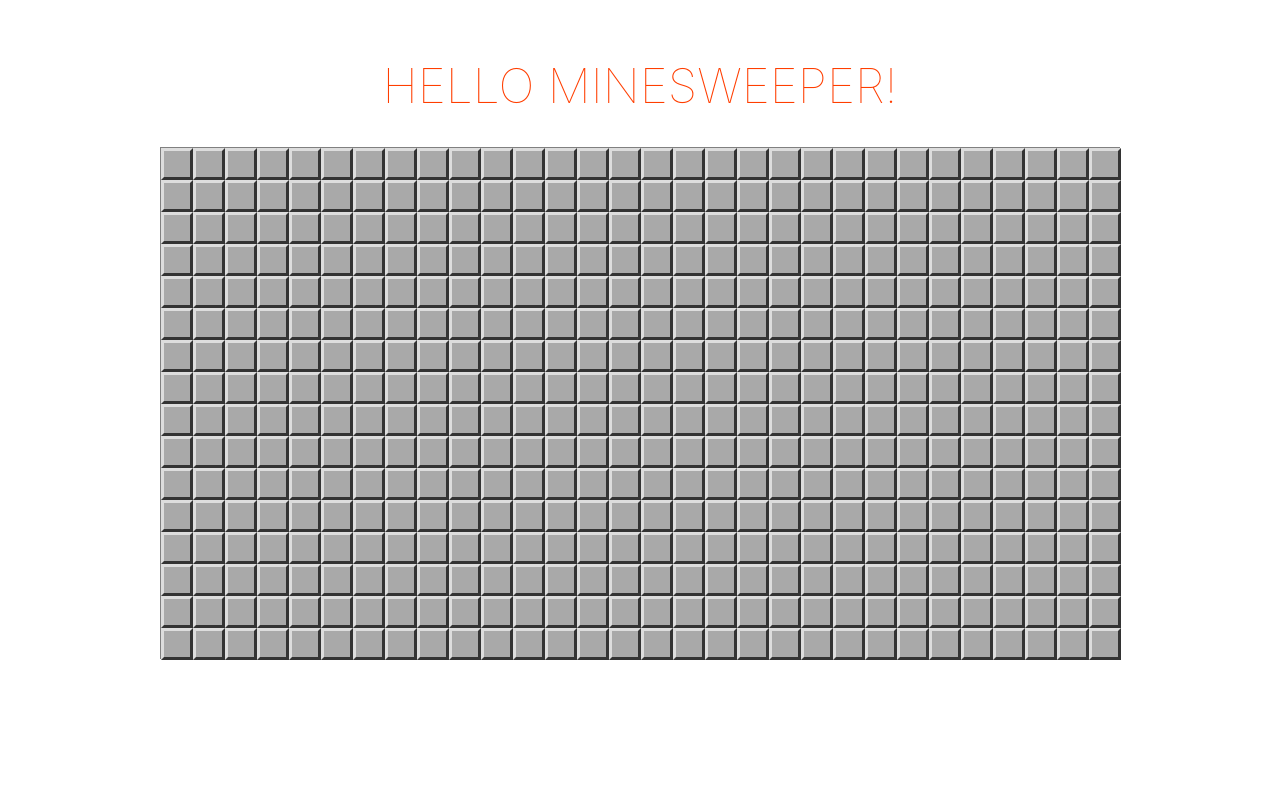
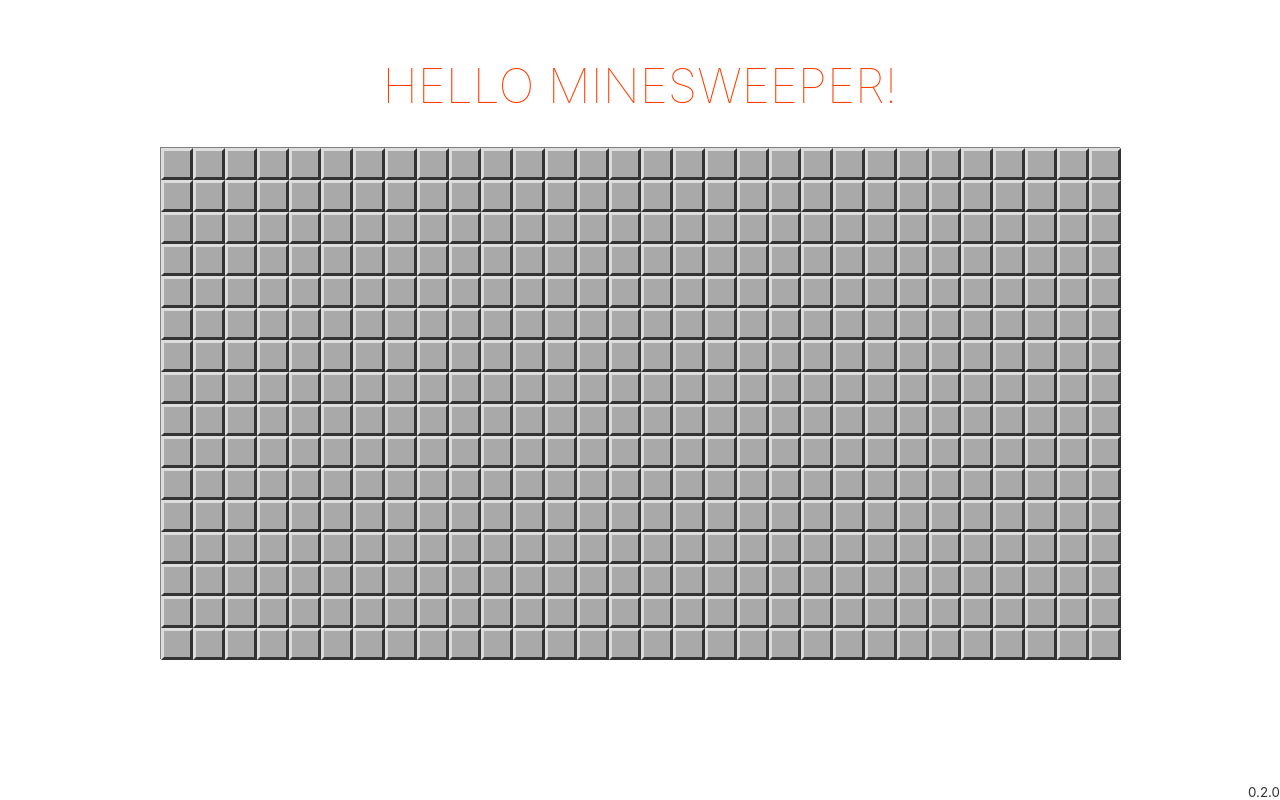
Before and after one commit to kharenzze/svelte-minesweeper, a Svelte app: page / in a window 1280 px wide. Built offline with nearby package versions, Linux system fonts and the light colour scheme.

Commit message:
Plugin JSON

```diff
--- a/rollup.config.js
+++ b/rollup.config.js
@@ -1,33 +1,34 @@
-import svelte from 'rollup-plugin-svelte';
-import commonjs from '@rollup/plugin-commonjs';
-import resolve from '@rollup/plugin-node-resolve';
-import livereload from 'rollup-plugin-livereload';
-import { terser } from 'rollup-plugin-terser';
-import sveltePreprocess from 'svelte-preprocess';
-import typescript from '@rollup/plugin-typescript';
-import css from 'rollup-plugin-css-only';
+import svelte from 'rollup-plugin-svelte'
+import commonjs from '@rollup/plugin-commonjs'
+import resolve from '@rollup/plugin-node-resolve'
+import livereload from 'rollup-plugin-livereload'
+import { terser } from 'rollup-plugin-terser'
+import sveltePreprocess from 'svelte-preprocess'
+import typescript from '@rollup/plugin-typescript'
+import jsonPlugin from '@rollup/plugin-json'
+import css from 'rollup-plugin-css-only'
 
-const production = !process.env.ROLLUP_WATCH;
+const production = !process.env.ROLLUP_WATCH
 
 function serve() {
-	let server;
+  let server
 
   function toExit() {
-		if (server) server.kill(0);
+    if (server) server.kill(0)
   }
 
   return {
     writeBundle() {
-			if (server) return;
+      if (server) return
       server = require('child_process').spawn('npm', ['run', 'start', '--', '--dev'], {
         stdio: ['ignore', 'inherit', 'inherit'],
-				shell: true
-			});
+        shell: true,
+      })
 
-			process.on('SIGTERM', toExit);
-			process.on('exit', toExit);
+      process.on('SIGTERM', toExit)
+      process.on('exit', toExit)
+    },
   }
-	};
 }
 
 export default {
@@ -36,15 +37,16 @@ export default {
     sourcemap: true,
     format: 'iife',
     name: 'app',
-		file: 'public/build/bundle.js'
+    file: 'public/build/bundle.js',
   },
   plugins: [
+    jsonPlugin(),
     svelte({
       preprocess: sveltePreprocess({ sourceMap: !production }),
       compilerOptions: {
         // enable run-time checks when not in production
-				dev: !production
-			}
+        dev: !production,
+      },
     }),
     // we'll extract any component CSS out into
     // a separate file - better for performance
@@ -57,12 +59,12 @@ export default {
     // https://github.com/rollup/plugins/tree/master/packages/commonjs
     resolve({
       browser: true,
-			dedupe: ['svelte']
+      dedupe: ['svelte'],
     }),
     commonjs(),
     typescript({
       sourceMap: !production,
-			inlineSources: !production
+      inlineSources: !production,
     }),
 
     // In dev mode, call `npm run start` once
@@ -75,9 +77,9 @@ export default {
 
     // If we're building for production (npm run build
     // instead of npm run dev), minify
-		production && terser()
+    production && terser(),
   ],
   watch: {
-		clearScreen: false
+    clearScreen: false,
+  },
 }
-};
--- a/src/App.svelte
+++ b/src/App.svelte
@@ -3,9 +3,11 @@
   import type { CellData } from './GameLogic'
   import Cell from './Cell.svelte'
   import { Point } from './Point'
+  import packageJson from '../package.json'
 
   export let name: string
   let game = new Playground(Point(30, 16), 99)
+  let version = packageJson.version
   let lastHighlight
   const onClick = (cell: CellData) => {
     game.discover(cell)
@@ -65,6 +67,7 @@
       <span>WIN</span>
     </div>
   </div>
+  <span class="version">{version}</span>
 </main>
 
 <style>
@@ -124,4 +127,11 @@
     font-size: 30px;
     margin: 0 12px;
   }
+
+  .version {
+    font-size: smaller;
+    position: absolute;
+    right: 0;
+    bottom: 0;
+  }
 </style>
```
Also changed, not shown: 1 other file (tests, documents, lock files or other folders). Lines whose indentation alone changed are shown as unchanged.
